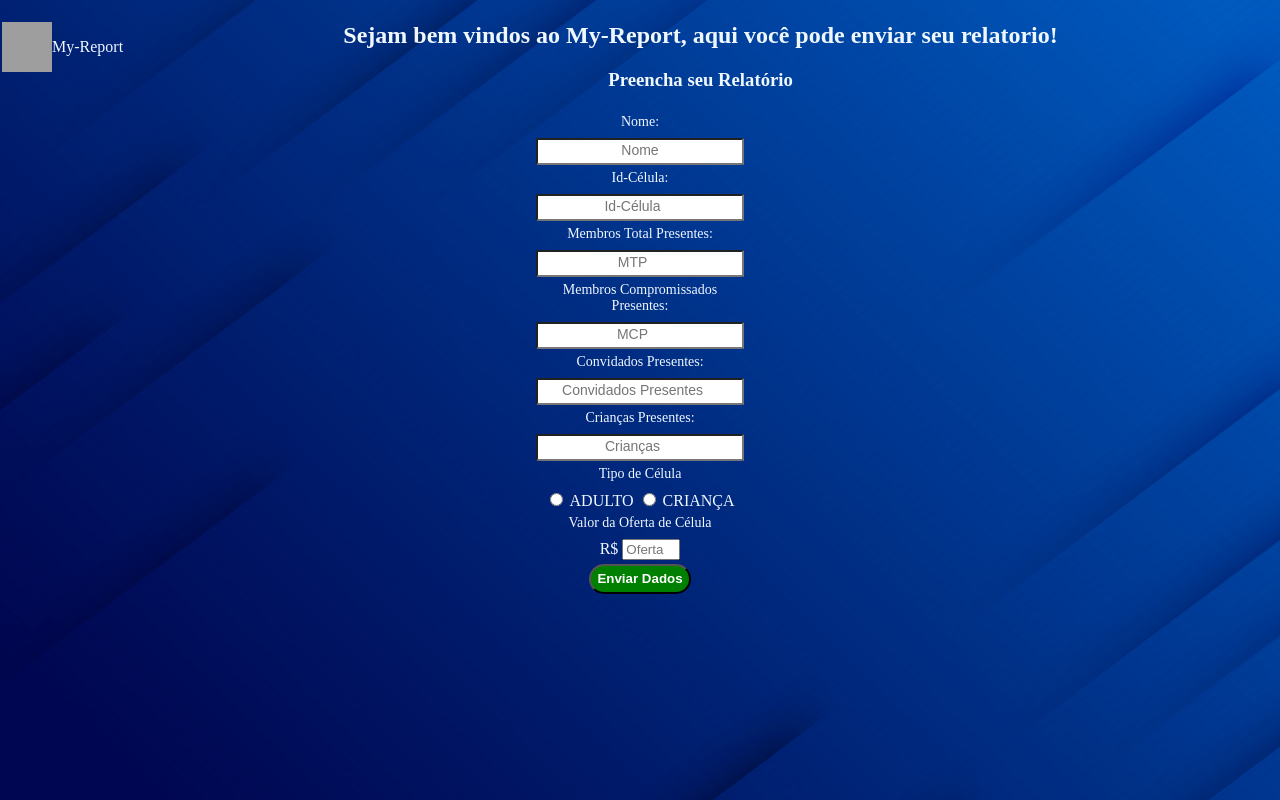
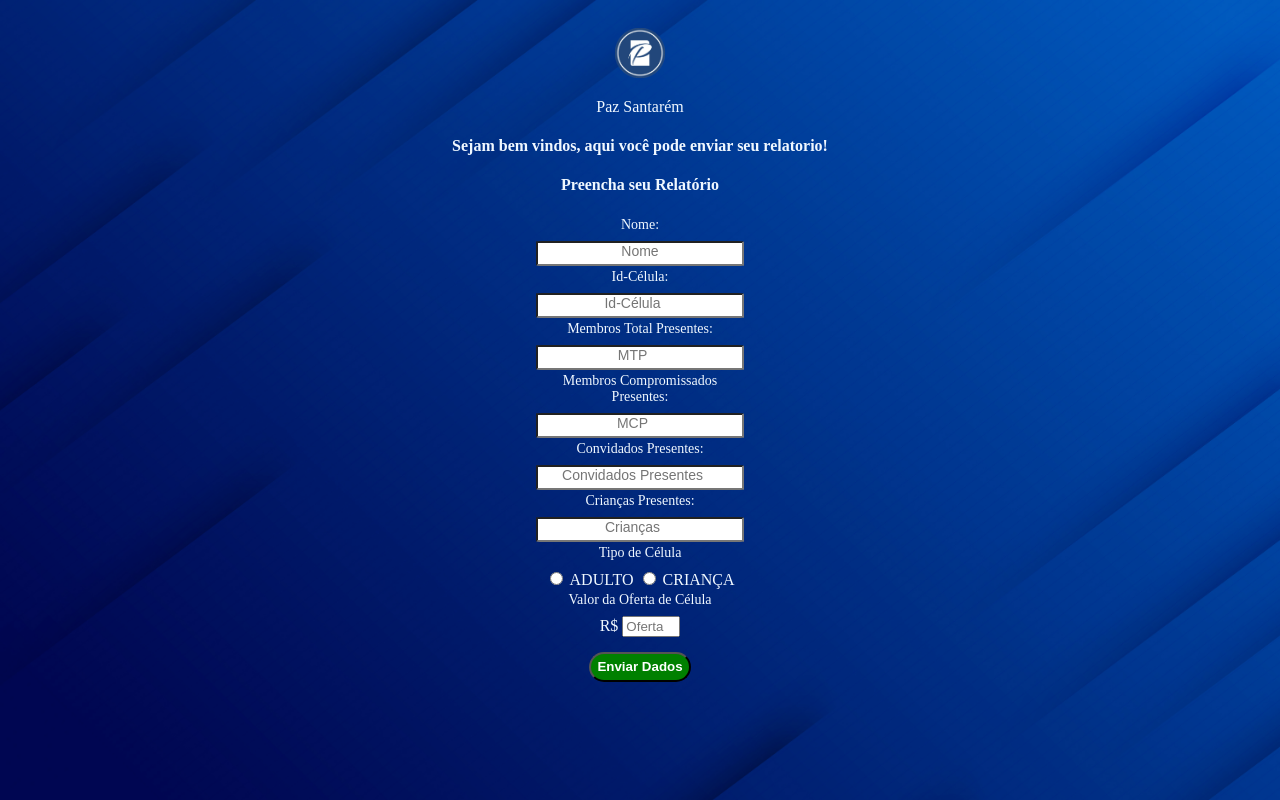
Before and after one commit to Mazinhomb3/my-report, a PHP site: page / in a window 1280 px wide. Run offline with PHP 8.4, Linux system fonts and the light colour scheme; grey boxes are pictures that could not be loaded.

Commit message:
Troca de logo

```diff
--- a/cadastro.php
+++ b/cadastro.php
@@ -85,7 +85,7 @@ $_SESSION['totalpres_celula']=$soma_total;
    <br>
 <div class="sub">
 <?php echo "Bem-vindo, " . $_SESSION['nome_lider'];?>
-<h3> Confirme se os dados enviados estão corretos!</h3>
+<h4> Confirme se os dados enviados estão corretos!</h4>
 
 </div>
 
--- a/css/estilo.css
+++ b/css/estilo.css
@@ -14,8 +14,9 @@ body {
     text-align: center;
     align-items: center;
     color: aliceblue;
-    margin-top: 2px;
+    margin-top: 0px;
     margin-bottom: 0;
+    padding-bottom: 0;
 }
 
 .form {
@@ -27,7 +28,7 @@ body {
     width: 200px;
     text-align: center;
     font-size: 14px;
-    padding-top: 2px;
+    padding-top: 0;
     padding-bottom: 5px;
 
 
@@ -46,13 +47,13 @@ body {
             }
 
             img {
+            margin-top: 2%;
+            margin-bottom: 0;
              width: 50px;
              height: 50px;
             }
 
-            img, p {
-                float:left;
-            }
+
 
             #enviar {
                 background-color: green;
@@ -60,6 +61,7 @@ body {
                 font-weight: bolder;
                 height: 30px;
                 border-radius: 15px;
+                margin-top: 5%;
             }
 
             .valor{
--- a/index.php
+++ b/index.php
@@ -6,7 +6,7 @@
     <meta name="viewport" content="width=device-width, initial-scale=1.0">
     <title>Document</title>
     <link rel="stylesheet" type="text/css" href="./css/estilo.css">
-    <link rel="shortcut icon" href="/img/favicon.ico" type="image/x-icon">
+    <link rel="shortcut icon" href="/img/logo_paz.ico" type="image/x-icon">
 
     <script type="text/javascript">
 
@@ -50,6 +50,11 @@ else
 	{
 	alert("O Campo Crianças é obrigatório!");
 	return false;
+	}else
+	if(document.cadastrar.tipo.value=="")
+	{
+	alert("O Campo Tipo de célula é obrigatório!");
+	return false;
 	}
 
 else
@@ -63,13 +68,13 @@ else
 
 <body>
   <div class="sub">
-    <img src="./img/logo.png" alt="">
-    <p>My-Report</p>
-    <h2>Sejam bem vindos ao My-Report, aqui você pode enviar seu relatorio!</h2>
+    <img src="./img/logo_paz.png" alt="">
+    <p>Paz Santarém</p>
+    <h4>Sejam bem vindos, aqui você pode enviar seu relatorio!</h4>
     </div>
     <div class="sub">
 
-<h3>Preencha seu Relatório</h3>
+<h4>Preencha seu Relatório</h4>
 
     </div>
 
@@ -136,8 +141,8 @@ else
     </TR>
     <tr>
     <td>
-        <INPUT TYPE="RADIO" NAME="tipo" id="ADULTO" VALUE="ADULTO"> ADULTO
-        <INPUT TYPE="RADIO" NAME="tipo" id="CRIANÇA" VALUE="CRIANÇA"> CRIANÇA
+        <INPUT TYPE="RADIO" NAME="tipo" id="tipo" VALUE="ADULTO"> ADULTO
+        <INPUT TYPE="RADIO" NAME="tipo" id="tipo" VALUE="CRIANÇA"> CRIANÇA
     </td>
     </tr>
     <tr>
```
Also changed, not shown: img/logo_paz.ico (added), img/logo_paz.png (added).
